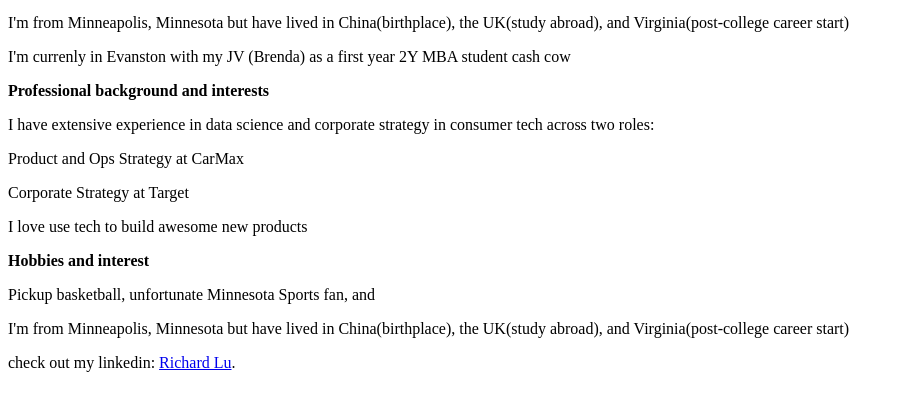
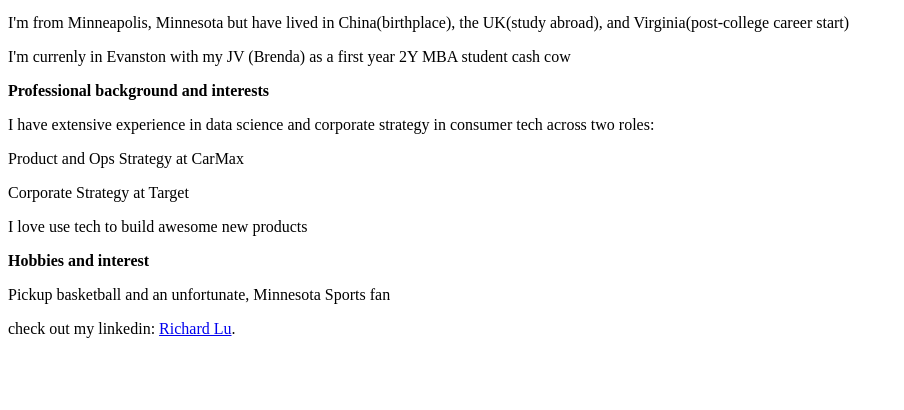
Before and after one commit to r077777/hello-world, a plain HTML site: page index.html in a window 1280 px wide. Shown: the part 100-510 px from the top of the page, without its empty margins (0-904 px from the left). Drawn offline with Linux system fonts and the light colour scheme.

Commit message:
adding html

```diff
--- a/index.html
+++ b/index.html
@@ -20,13 +20,13 @@
   <p>I have extensive experience in data science and corporate strategy in consumer tech across two roles:</p>
   <p>Product and Ops Strategy at CarMax</p>
   <p>Corporate Strategy at Target</p>
-  <p>I love use tech to build awesome new products</p>
+  <p>I love use tech to build awesome new products </p>
   <p>
     <strong>Hobbies and interest</strong>
-    <p>Pickup basketball, unfortunate Minnesota Sports fan, and</p>
+    <p>Pickup basketball and an unfortunate, Minnesota Sports fan</p>
 
   </p>
-  <p>I'm from Minneapolis, Minnesota but have lived in China(birthplace), the UK(study abroad), and Virginia(post-college career start)</p>
+  <p></p>
 
   <p>
     <!-- Links with the http:// in front will look for a location on the Internet -->
```
